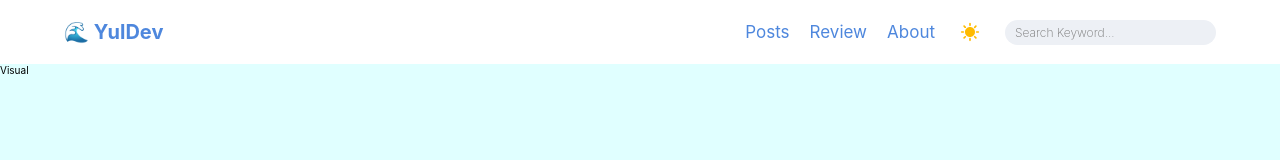
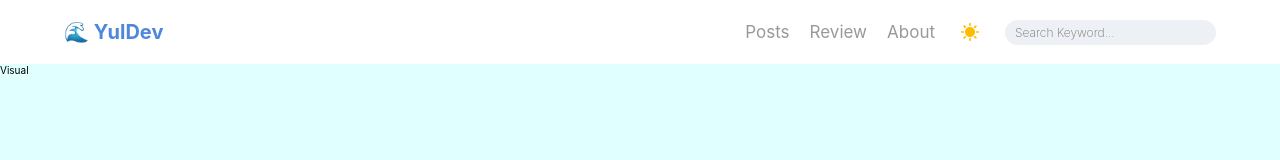
Before and after one commit to yul-dev-k/yul-dev-blog, a React (Create React App) app: page / in a window 1280 px wide. Shown: the top 160 px of the page. Built offline with nearby package versions, Linux system fonts and the light colour scheme; a web font is replaced by a local one.

Commit message:
Design: Header 각 서브 페이지 hover시 텍스트 색 변경
사용자가 현재 무슨 페이지에 들어갔는지를 파악하기 쉽게 NavLink에 activeClassName을 on으로 준다.
class명의 on이 붙을 경우 폰트 컬러를 메인컬러로 변경되게 한다.

```diff
--- a/src/components/common/header/Header.jsx
+++ b/src/components/common/header/Header.jsx
@@ -14,13 +14,19 @@ export default function Header() {
       </h1>
       <ul>
         <li>
-          <NavLink to="Posts">Posts</NavLink>
+          <NavLink to="Posts" activeClassName={"on"}>
+            Posts
+          </NavLink>
         </li>
         <li>
-          <NavLink to="Review">Review</NavLink>
+          <NavLink to="Review" activeClassName={"on"}>
+            Review
+          </NavLink>
         </li>
         <li>
-          <NavLink to="About">About</NavLink>
+          <NavLink to="About" activeClassName={"on"}>
+            About
+          </NavLink>
         </li>
         <button
           onClick={() => {
--- a/src/components/common/header/Header.scss
+++ b/src/components/common/header/Header.scss
@@ -18,7 +18,11 @@ header {
     font-size: 1.7rem;
     align-items: center;
     li {
-      color : #4E87DD;
+      color : #999;
+
+      a.on {
+        color : #4E87DD;
+      }
     }
 
     button {
```
